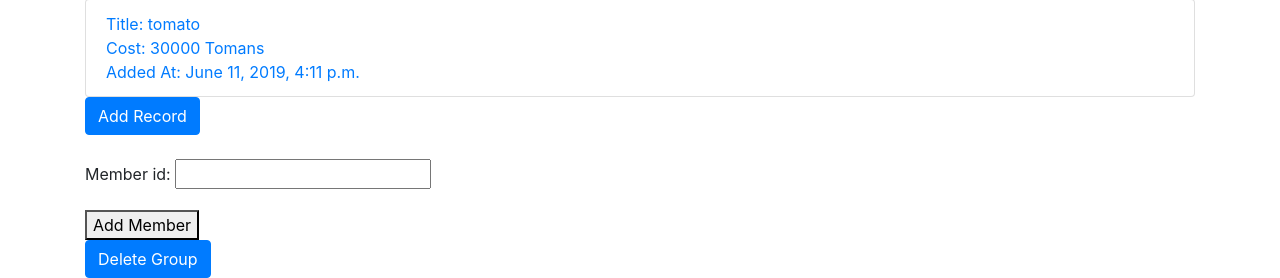
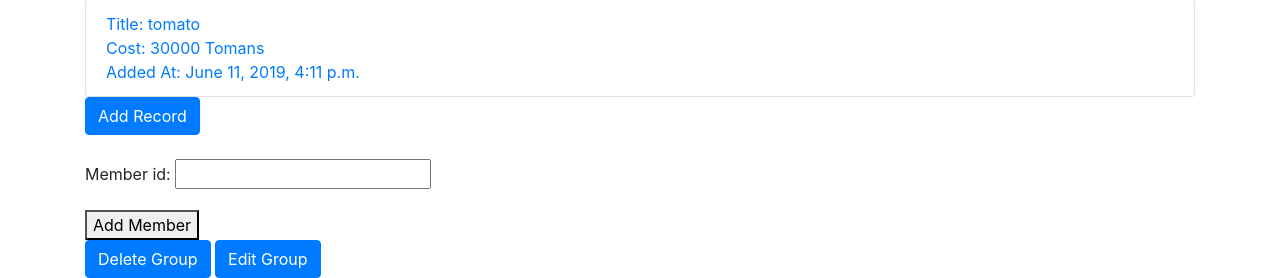
Before and after one commit to ahmadreza-n/AP-Project, a Django app: a page that uses main/templates/group.html in a window 1280 px wide. Shown: the part 683-961 px from the top of the page. Run offline with Django 3.2, Linux system fonts and the light colour scheme; data comes from the database, SQL or seed files in the repository; both versions use the stored data as it was after the commit; some libraries are stand-ins or nearby versions.

Commit message:
Edit Group Added

```diff
--- a/main/forms.py
+++ b/main/forms.py
@@ -1,5 +1,5 @@
 from django import forms
-from .models import Account
+from .models import Account, Group
 
 
 class ContactForm(forms.Form):
@@ -36,6 +36,17 @@ class GroupForm(forms.Form):
     group_name = forms.CharField(max_length=20)
 
 
+class EditGroupModelForm(forms.ModelForm):  # must be deleted
+    # group_id = forms.SlugField(max_length=20)
+    # group_name = forms.CharField(max_length=20)
+
+    class Meta:
+        model = Group
+        fields = ['group_name']
+        # exclude = ['group_id']
+        # fields = ['group_name']
+
+
 class AddMemberForm(forms.Form):
     member_id = forms.SlugField(max_length=20)
 
--- a/main/templates/group.html
+++ b/main/templates/group.html
@@ -87,8 +87,10 @@
     <button type='submit'>Add Member</button>
 </form>
 
-<a class="btn btn-primary" href="{{ account.get_absolute_url }}{{ group.get_absolute_url }}/delete_group"
+<a class="btn btn-primary" href="{{ account.get_absolute_url }}{{ group.get_absolute_url }}/delete-group"
     role="button">Delete Group</a>
+    <a class="btn btn-primary" href="{{ account.get_absolute_url }}{{ group.get_absolute_url }}/edit-group"
+    role="button">Edit Group</a>
 
 {% endif %}
 
--- a/main/urls.py
+++ b/main/urls.py
@@ -17,7 +17,9 @@ urlpatterns = [
      path('<slug:account_id>/<slug:group_id>', views.group_view),
      path('<slug:account_id>/<slug:group_id>/add-record',
           views.add_record_view),
-     path('<slug:account_id>/<slug:group_id>/delete_group',
+     path('<slug:account_id>/<slug:group_id>/delete-group',
           views.delete_group_view),
+     path('<slug:account_id>/<slug:group_id>/edit-group',
+          views.edit_group_view),
      path('<slug:account_id>/<slug:group_id>/<int:record_pk>',
           views.record_view)]
--- a/main/views.py
+++ b/main/views.py
@@ -3,7 +3,7 @@ from django.shortcuts import render, redirect
 from . import func
 from .forms import (AccountModelForm, AccountForm,
                     GroupForm, ContactForm, AddMemberForm,
-                    RecordForm, RatioForm)
+                    RecordForm, RatioForm, EditGroupModelForm)
 from .models import Account, Group, GroupMember, Record, RecordRatio, Pays
 # from django.utils import timezone
 
@@ -105,6 +105,29 @@ def add_group_view(request, account_id):
     return render(request, template_name, context)
 
 
+def edit_group_view(request, account_id, group_id):
+    account = Account.objects.get(account_id=account_id)
+    group = Group.objects.get(group_id=group_id)
+    form = EditGroupModelForm(request.POST or None, instance=group)
+    if request.method == 'POST':
+        print('valid')
+        try:
+            group_name = form.data['group_name']
+            group.group_name = group_name
+            group.save()
+            return redirect(group_view, account_id=account_id,
+                            group_id=group_id)
+        except Exception as exception:
+            print(exception)
+            title = 'Edit Group Error'
+    else:
+        title = 'Edit Group'
+    template_name = 'edit-group.html'
+    print(group.group_name)
+    context = {'form': form, 'title': title, 'account': account, 'group': group}
+    return render(request, template_name, context)
+
+
 def delete_group_view(request, account_id, group_id):
     group = Group.objects.get(group_id=group_id)
     if request.method == 'POST':
@@ -156,7 +179,6 @@ def group_view(request, account_id, group_id):
                 temp[pay.debtor_fk.account_id] = pay.amount
         details[member.member_fk.account_id] = temp
 
-    print(details)
     context = {'title': title, 'form': form,
                'group': group, 'members': members, 'account': account,
                'records': records, 'details': details}
```
Also changed, not shown: main/templates/edit-group.html (added, +24 -0 lines), db.sqlite3.
